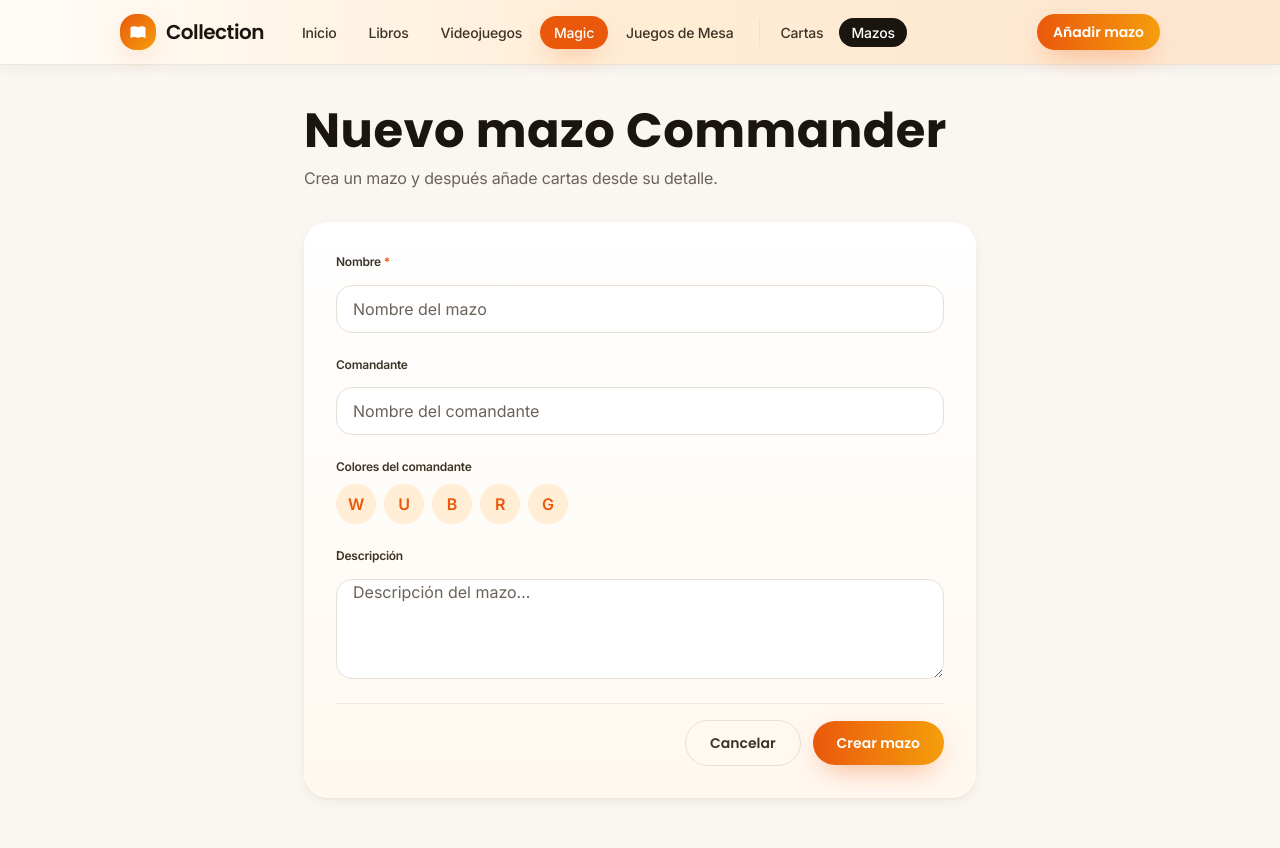
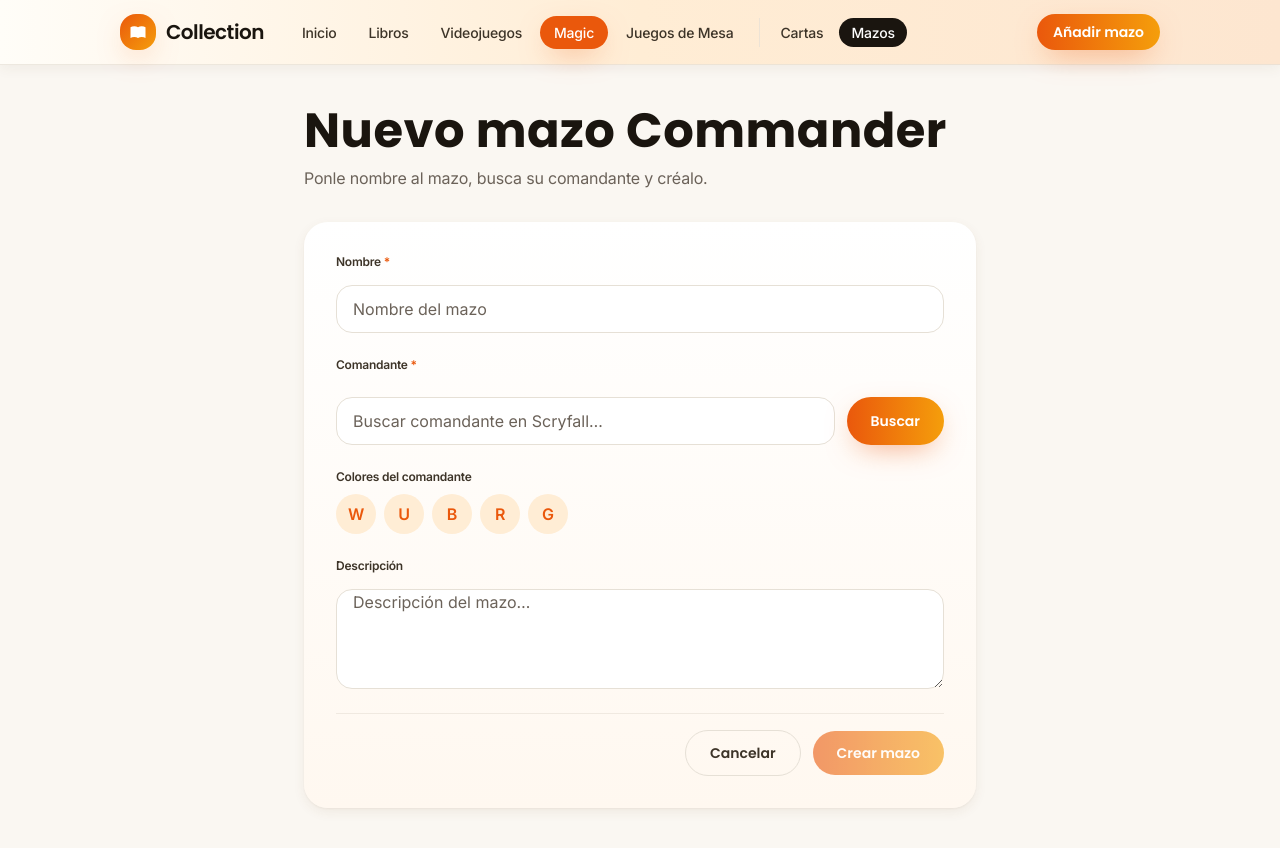
Before and after one commit to JavierMedarde99/frontend-collection, a React (Vite) app: page /magic/mazos/nuevo in a window 1280 px wide. Built offline with nearby package versions, Linux system fonts and the light colour scheme.

Commit message:
feat: pick commander via Scryfall search before creating deck

```diff
--- a/src/pages/DeckCreatePage.tsx
+++ b/src/pages/DeckCreatePage.tsx
@@ -1,16 +1,26 @@
 import { useState, type FormEvent } from 'react'
 import { Link, useNavigate } from 'react-router-dom'
 import { createDeck } from '../api/deckApi'
+import { searchMagicCards } from '../api/magicApi'
+import type { MagicCardSearchResult } from '../types'
 import { MANA_COLOR_OPTIONS, type ManaColorCode } from '../constants/decks'
 
 export default function DeckCreatePage() {
   const navigate = useNavigate()
   const [name, setName] = useState('')
   const [description, setDescription] = useState('')
-  const [commander, setCommander] = useState('')
+  const [commander, setCommander] = useState<MagicCardSearchResult | null>(null)
   const [commanderColors, setCommanderColors] = useState<ManaColorCode[]>([])
   const [submitting, setSubmitting] = useState(false)
   const [error, setError] = useState<string | null>(null)
+
+  // Búsqueda del comandante en Scryfall
+  const [commanderQuery, setCommanderQuery] = useState('')
+  const [commanderResults, setCommanderResults] = useState<MagicCardSearchResult[]>([])
+  const [searchingCommander, setSearchingCommander] = useState(false)
+  const [searchError, setSearchError] = useState<string | null>(null)
+
+  const canCreate = name.trim() !== '' && commander !== null && !submitting
 
   function toggleColor(color: ManaColorCode) {
     setCommanderColors((prev) =>
@@ -18,10 +28,24 @@ export default function DeckCreatePage() {
     )
   }
 
+  async function handleCommanderSearch(e: FormEvent) {
+    e.preventDefault()
+    if (!commanderQuery.trim()) return
+    setSearchingCommander(true)
+    setSearchError(null)
+    try {
+      setCommanderResults(await searchMagicCards(commanderQuery.trim()))
+    } catch (err) {
+      setSearchError(err instanceof Error ? err.message : 'Error al buscar el comandante.')
+    } finally {
+      setSearchingCommander(false)
+    }
+  }
+
   async function handleSubmit(e: FormEvent) {
     e.preventDefault()
-    if (!name.trim()) {
-      setError('El nombre es obligatorio.')
+    if (!name.trim() || !commander) {
+      setError('El nombre y el comandante son obligatorios.')
       return
     }
     setSubmitting(true)
@@ -30,7 +54,7 @@ export default function DeckCreatePage() {
       const created = await createDeck({
         name: name.trim(),
         description: description.trim() || undefined,
-        commander: commander.trim() || undefined,
+        commander: commander.name,
         commanderColors: commanderColors.length > 0 ? commanderColors : undefined,
       })
       navigate(`/magic/mazos/${created.id}`)
@@ -46,7 +70,7 @@ export default function DeckCreatePage() {
       <div>
         <h1 className="font-display text-heading-lg mb-2">Nuevo mazo Commander</h1>
         <p className="text-body text-slate">
-          Crea un mazo y después añade cartas desde su detalle.
+          Ponle nombre al mazo, busca su comandante y créalo.
         </p>
       </div>
 
@@ -65,17 +89,83 @@ export default function DeckCreatePage() {
           />
         </div>
 
-        <div className="flex flex-col gap-1.5">
-          <label className="label" htmlFor="deck-commander">
-            Comandante
-          </label>
-          <input
-            id="deck-commander"
-            className="input"
-            value={commander}
-            onChange={(e) => setCommander(e.target.value)}
-            placeholder="Nombre del comandante"
-          />
+        <div className="flex flex-col gap-4">
+          <span className="label">
+            Comandante <span className="text-brand">*</span>
+          </span>
+          {commander ? (
+            <div className="flex items-center gap-4 p-3 rounded-xl bg-brand-soft/50 border border-brand/30">
+              {commander.imageUrl && (
+                <img
+                  src={commander.imageUrl}
+                  alt={commander.name}
+                  className="w-12 h-[68px] object-cover rounded-lg shadow-sm shrink-0"
+                />
+              )}
+              <div className="min-w-0 flex-1">
+                <p className="font-display text-heading-sm text-ink line-clamp-1">{commander.name}</p>
+                <p className="text-caption text-graphite">{commander.setName || commander.type}</p>
+              </div>
+              <button
+                type="button"
+                className="btn-ghost !px-3 !py-1.5 shrink-0"
+                onClick={() => setCommander(null)}
+              >
+                Cambiar
+              </button>
+            </div>
+          ) : (
+            <>
+              <div className="flex gap-3">
+                <input
+                  className="input flex-1"
+                  value={commanderQuery}
+                  onChange={(e) => setCommanderQuery(e.target.value)}
+                  placeholder="Buscar comandante en Scryfall…"
+                  aria-label="Buscar comandante"
+                />
+                <button
+                  type="button"
+                  className="btn-primary shrink-0"
+                  onClick={handleCommanderSearch}
+                  disabled={searchingCommander}
+                >
+                  {searchingCommander ? 'Buscando…' : 'Buscar'}
+                </button>
+              </div>
+              {searchError && (
+                <div className="p-3 rounded-xl bg-red-50 border border-red-200 text-red-700 text-body">
+                  {searchError}
+                </div>
+              )}
+              {commanderResults.length > 0 && (
+                <div className="grid grid-cols-1 sm:grid-cols-2 gap-3 max-h-72 overflow-y-auto">
+                  {commanderResults.map((result) => (
+                    <div key={result.scryfallId || result.name} className="card p-3 flex items-center gap-3">
+                      {result.imageUrl && (
+                        <img
+                          src={result.imageUrl}
+                          alt={result.name}
+                          className="w-10 h-14 object-cover rounded shrink-0"
+                        />
+                      )}
+                      <span className="min-w-0 flex-1">
+                        <span className="block font-display text-heading-sm line-clamp-1">{result.name}</span>
+                        <span className="block text-caption text-graphite">{result.setName || result.type}</span>
+                      </span>
+                      <button
+                        type="button"
+                        className="btn-primary !px-3 !py-1.5 shrink-0"
+                        onClick={() => setCommander(result)}
+                      >
+                        Añadir
+                      </button>
+                    </div>
+                  ))}
+                </div>
+              )}
+            </>
+          )}
         </div>
 
         <fieldset>
@@ -126,7 +216,7 @@ export default function DeckCreatePage() {
           <Link className="btn-ghost" to="/magic/mazos">
             Cancelar
           </Link>
-          <button type="submit" className="btn-primary" disabled={submitting}>
+          <button type="submit" className="btn-primary" disabled={!canCreate}>
             {submitting ? 'Creando…' : 'Crear mazo'}
           </button>
         </div>
```
